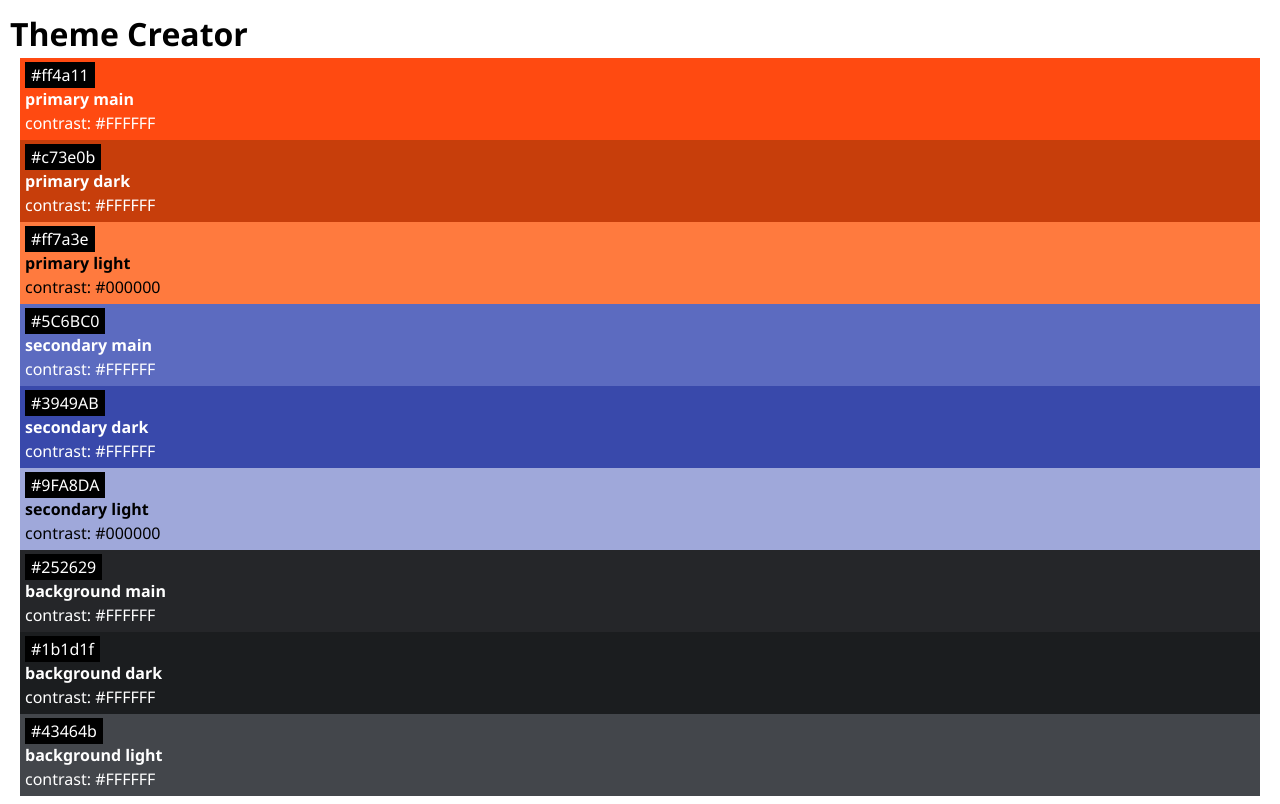
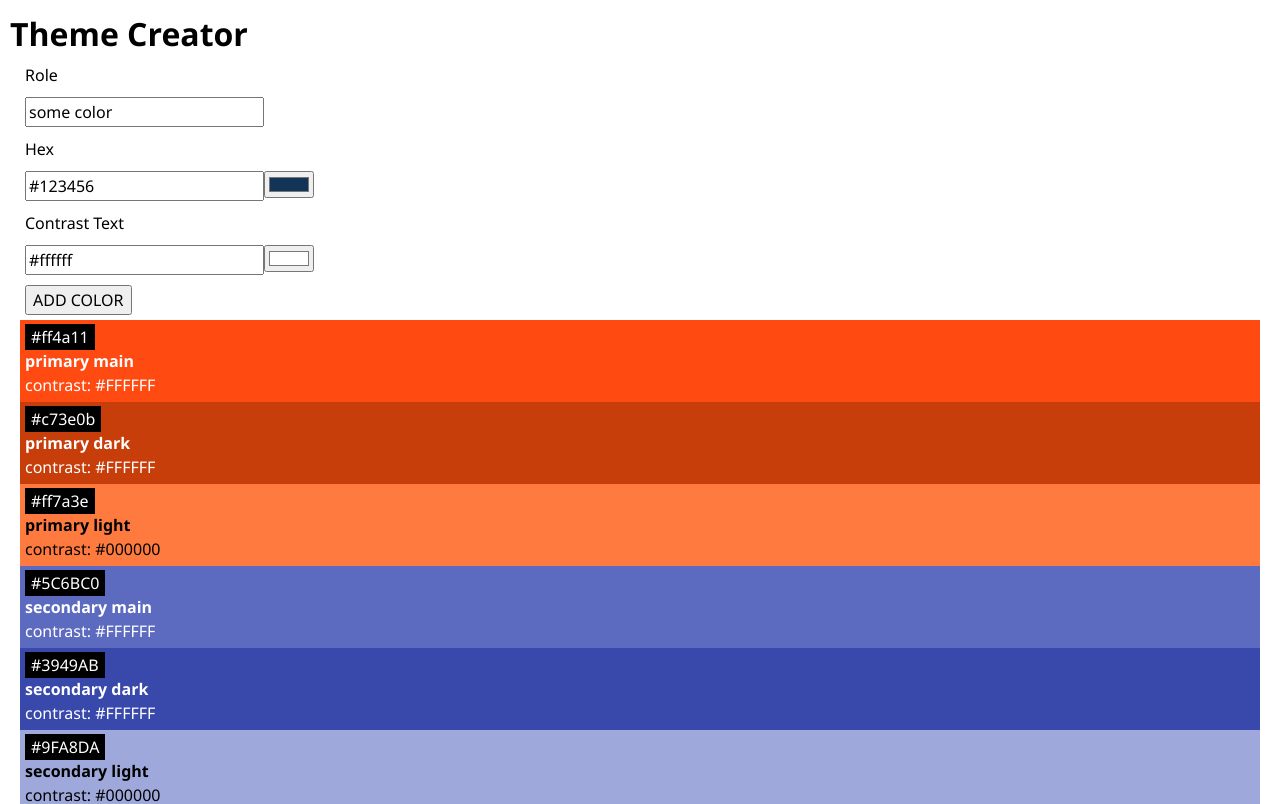
Before and after one commit to oliviabelu/recap-project-4, a React (Vite) app: page / in a window 1280 px wide. Shown: the top 804 px of the page. Built offline with nearby package versions, Linux system fonts and the light colour scheme.

Commit message:
add a color to the theme

```diff
--- a/package.json
+++ b/package.json
@@ -14,7 +14,8 @@
     "@octokit/rest": "^20.1.0",
     "dotenv": "^16.4.5",
     "react": "^18.2.0",
-    "react-dom": "^18.2.0"
+    "react-dom": "^18.2.0",
+    "uid": "^2.0.2"
   },
   "devDependencies": {
     "@types/react": "^18.2.66",
--- a/src/App.jsx
+++ b/src/App.jsx
@@ -1,14 +1,26 @@
 import { initialColors } from "./lib/colors";
 import Color from "./Components/Color/Color";
+import ColorForm from "./Components/ColorForm/ColorForm";
 import "./App.css";
+import { uid } from "uid";
+import { useState } from "react";
 
 //const color1 = initialColors[0];
 
 function App() {
+  const [colors, setColors] = useState(initialColors);
+
+  function handleAddColors(newColor) {
+    console.log("testest");
+    setColors([{ id: uid(), ...newColor }, ...colors]);
+    console.log(colors);
+  }
+
   return (
     <>
       <h1>Theme Creator</h1>
-      {initialColors.map((color) => (
+      <ColorForm onAddColors={handleAddColors}></ColorForm>
+      {colors.map((color) => (
         <Color
           key={color.id}
           hex={color.hex}
--- a/src/Components/Color/Color.css
+++ b/src/Components/Color/Color.css
@@ -13,3 +13,19 @@
 .color-card__role {
   font-weight: bold;
 }
+
+.color-form {
+  display: flex;
+  flex-direction: column;
+  gap: 10px;
+  margin: 0px 10px;
+  padding: 5px;
+}
+
+.color-form__button {
+  width: fit-content;
+}
+
+.color-form__input {
+  width: fit-content;
+}
--- a/src/Components/Color/Color.jsx
+++ b/src/Components/Color/Color.jsx
@@ -1,7 +1,7 @@
 import "./Color.css";
 
 export default function Color({ hex, role, contrastText }) {
-  console.log(hex);
+  //console.log(hex);
   return (
     <article className="color-card" style={{ backgroundColor: hex }}>
       <p className="color-card__headline">{hex}</p>
--- /dev/null
+++ b/src/Components/ColorForm/ColorForm.jsx
@@ -0,0 +1,46 @@
+import { ColorInput } from "../ColorInput/ColorInput";
+
+export default function ColorForm({
+  onAddColors,
+  initialData = { role: "some color", hex: "#123456", contrastText: "#ffffff" },
+}) {
+  function handleSubmit(event) {
+    event.preventDefault();
+
+    const form = event.target;
+    const formData = new FormData(form);
+    const data = Object.fromEntries(formData);
+
+    console.log(data);
+    onAddColors(data);
+
+    form.reset();
+    form.elements.role.focus();
+  }
+
+  return (
+    <form className="color-form" onSubmit={handleSubmit}>
+      <label htmlFor="role">Role</label>
+      <input
+        id="role"
+        type="text"
+        name="role"
+        className="color-form__input"
+        defaultValue={initialData.role}
+      />
+
+      <label htmlFor="hex">Hex</label>
+      <ColorInput id="hex" defaultValue={initialData.hex}></ColorInput>
+
+      <label htmlFor="contrastText">Contrast Text</label>
+      <ColorInput
+        id="contrastText"
+        defaultValue={initialData.contrastText}
+      ></ColorInput>
+
+      <button type="submit" className="color-form__button">
+        ADD COLOR
+      </button>
+    </form>
+  );
+}
--- /dev/null
+++ b/src/Components/ColorInput/ColorInput.jsx
@@ -0,0 +1,22 @@
+import { useState } from "react";
+
+export function ColorInput({ id, defaultValue }) {
+  const [color, setColor] = useState(defaultValue);
+
+  function handleChange(event) {
+    setColor(event.target.value);
+  }
+
+  return (
+    <div className="color-form__input">
+      <input
+        id={id}
+        type="text"
+        name={id}
+        value={color}
+        onChange={handleChange}
+      />
+      <input type="color" value={color} onChange={handleChange} />
+    </div>
+  );
+}
```
Also changed, not shown: 1 other file (tests, documents, lock files or other folders).
